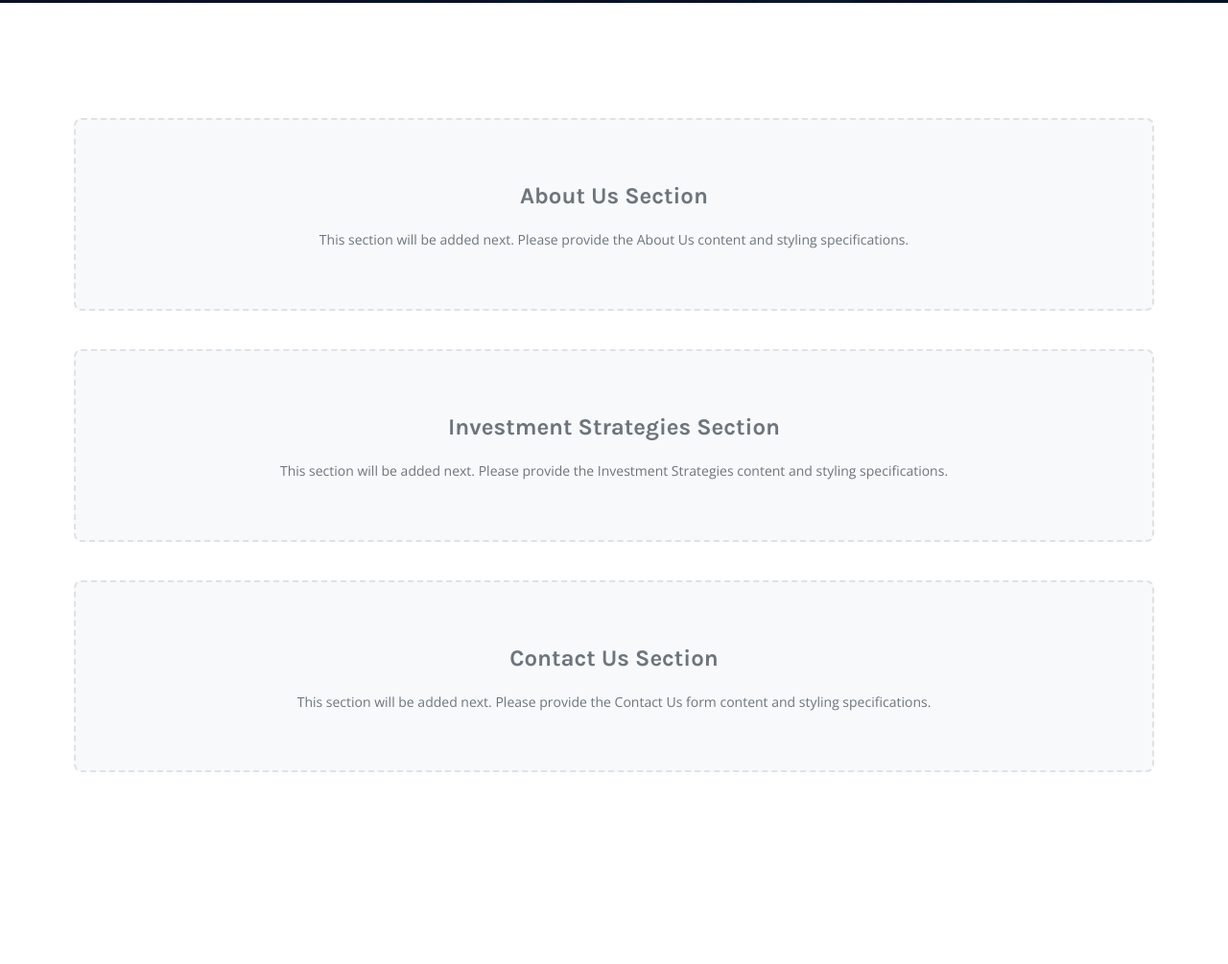
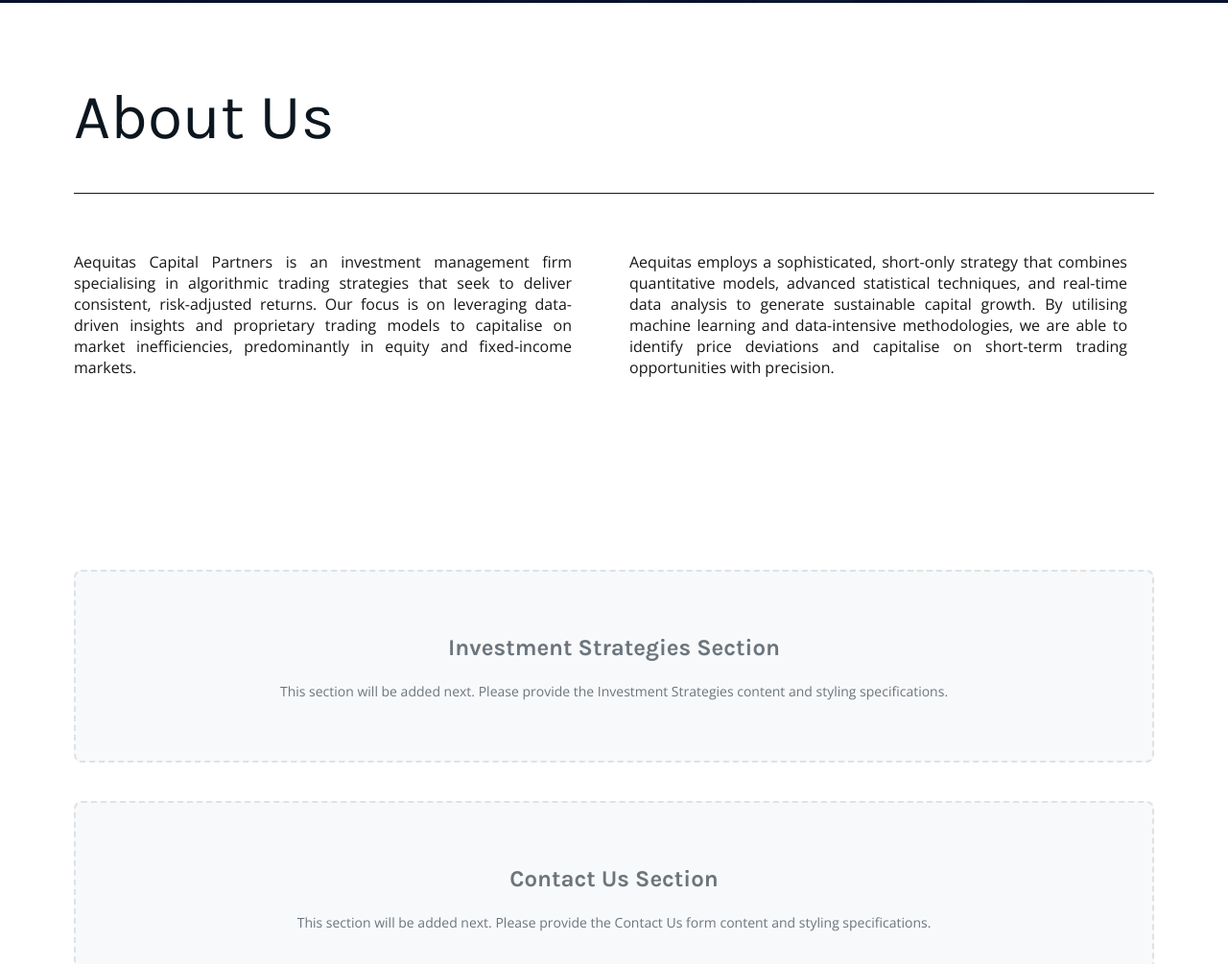
Before and after one commit to Traderyo93/Aequitasdash, a website: page index.html in a window 1280 px wide. Shown: the part 797-1802 px from the top of the page at 96% size. Before the commit the page ends 1722 px from the top, so only its background shows below. Drawn offline with nearby package versions, Linux system fonts and the light colour scheme.

Commit message:
Update index.html

```diff
--- a/index.html
+++ b/index.html
@@ -230,31 +230,86 @@
             }
         }
 
-        /* Placeholder sections for remaining content */
-        .content-section {
-            padding: 80px 77px;
+        /* About Us Section */
+        .about-section {
+            width: 100%;
             max-width: 1440px;
             margin: 0 auto;
+            background: #FFFFFF;
+            padding: 80px 77px;
         }
 
-        .section-placeholder {
-            background: #f8f9fa;
-            padding: 60px 40px;
-            text-align: center;
-            margin: 40px 0;
-            border-radius: 8px;
-            border: 2px dashed #dee2e6;
+        .about-title {
+            color: #0C161F;
+            font-family: 'Karla', sans-serif;
+            font-size: 66px;
+            font-style: normal;
+            font-weight: 400;
+            line-height: normal;
+            margin-bottom: 40px;
         }
 
-        .section-placeholder h2 {
-            color: #6c757d;
-            font-family: 'Karla', sans-serif;
-            margin-bottom: 16px;
+        .about-divider {
+            width: 100%;
+            height: 1px;
+            background: #0D1B28;
+            margin-bottom: 60px;
         }
 
-        .section-placeholder p {
-            color: #6c757d;
-            font-size: 14px;
+        .about-content {
+            display: flex;
+            gap: 60px;
+            align-items: flex-start;
+        }
+
+        .about-text {
+            width: 519px;
+            color: #171717;
+            text-align: justify;
+            font-family: "Open Sans", sans-serif;
+            font-size: 16px;
+            font-style: normal;
+            font-weight: 400;
+            line-height: normal;
+        }
+
+        /* Responsive for About Section */
+        @media (max-width: 1024px) {
+            .about-section {
+                padding: 60px 40px;
+            }
+
+            .about-title {
+                font-size: 48px;
+            }
+
+            .about-content {
+                flex-direction: column;
+                gap: 40px;
+            }
+
+            .about-text {
+                width: 100%;
+            }
+        }
+
+        @media (max-width: 768px) {
+            .about-section {
+                padding: 40px 24px;
+            }
+
+            .about-title {
+                font-size: 36px;
+            }
+
+            .about-content {
+                gap: 30px;
+            }
+
+            .about-text {
+                font-size: 14px;
+                text-align: left;
+            }
         }
     </style>
 </head>
@@ -309,22 +364,36 @@
         </div>
     </section>
 
+    <!-- About Us Section -->
+    <section class="about-section" id="about">
+        <h2 class="about-title">About Us</h2>
+
+        <div class="about-divider"></div>
+
+        <div class="about-content">
+            <div class="about-text">
+                <p>Aequitas Capital Partners is an investment management firm specialising in algorithmic trading strategies that seek to deliver consistent, risk-adjusted returns. Our focus is on leveraging data-driven insights and proprietary trading models to capitalise on market inefficiencies, predominantly in equity and fixed-income markets.</p>
+            </div>
+
+            <div class="about-text">
+                <p>Aequitas employs a sophisticated, short-only strategy that combines quantitative models, advanced statistical techniques, and real-time data analysis to generate sustainable capital growth. By utilising machine learning and data-intensive methodologies, we are able to identify price deviations and capitalise on short-term trading opportunities with precision.</p>
+            </div>
+        </div>
+    </section>
+
     <!-- Placeholder sections for remaining content -->
-    <div class="content-section">
-        <div class="section-placeholder" id="about">
-            <h2>About Us Section</h2>
-            <p>This section will be added next. Please provide the About Us content and styling specifications.</p>
+    <div style="padding: 80px 77px; max-width: 1440px; margin: 0 auto;">
+        <div style="background: #f8f9fa; padding: 60px 40px; text-align: center; margin: 40px 0; border-radius: 8px; border: 2px dashed #dee2e6;" id="investment-strategies">
+            <h2 style="color: #6c757d; font-family: 'Karla', sans-serif; margin-bottom: 16px;">Investment Strategies Section</h2>
+            <p style="color: #6c757d; font-size: 14px;">This section will be added next. Please provide the Investment Strategies content and styling specifications.</p>
         </div>
 
-        <div class="section-placeholder" id="investment-strategies">
-            <h2>Investment Strategies Section</h2>
-            <p>This section will be added next. Please provide the Investment Strategies content and styling specifications.</p>
-        </div>
-
-        <div class="section-placeholder" id="contact">
-            <h2>Contact Us Section</h2>
-            <p>This section will be added next. Please provide the Contact Us form content and styling specifications.</p>
+        <div style="background: #f8f9fa; padding: 60px 40px; text-align: center; margin: 40px 0; border-radius: 8px; border: 2px dashed #dee2e6;" id="contact">
+            <h2 style="color: #6c757d; font-family: 'Karla', sans-serif; margin-bottom: 16px;">Contact Us Section</h2>
+            <p style="color: #6c757d; font-size: 14px;">This section will be added next. Please provide the Contact Us form content and styling specifications.</p>
         </div>
     </div>
 </body>
 </html>
+</body>
+</html>
```
